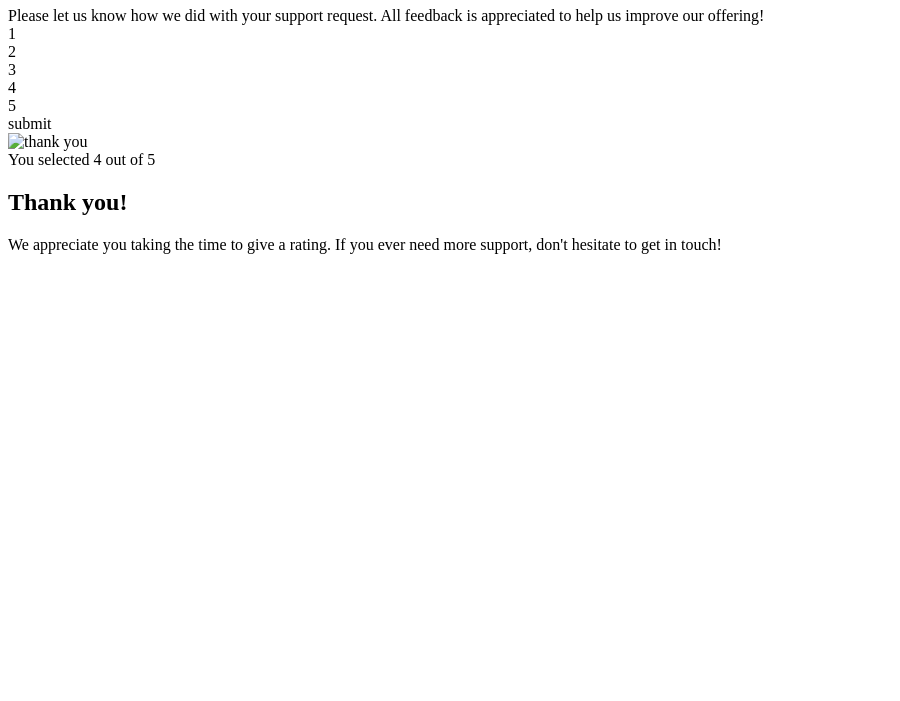
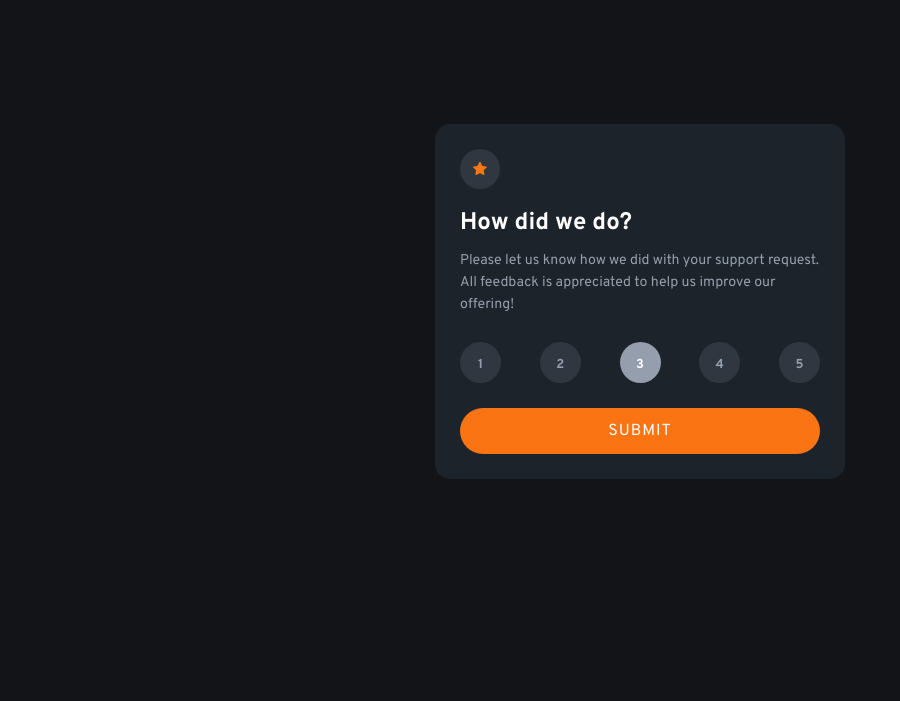
Before and after one commit to jeissongomezdev/Interactive-Rating-Component, a plain HTML site: page index.html in a window 1280 px wide. Shown: the part 99-800 px from the top of the page, without its empty margins (0-900 px from the left). Drawn offline with Linux system fonts and the light colour scheme; the site is published under a folder, as on GitHub Pages, so addresses that start at the root find nothing.

Commit message:
Cambiando ruta de hoja de estilos e imagenes

```diff
--- a/index.html
+++ b/index.html
@@ -15,7 +15,7 @@
       href="https://fonts.googleapis.com/css2?family=Overpass:wght@400;700&display=swap"
       rel="stylesheet"
     />
-    <link rel="stylesheet" href="/styles/styles.css" />
+    <link rel="stylesheet" href="./styles/styles.css" />
     <title>Frontend Mentor | Interactive rating component</title>
   </head>
   <body>
@@ -23,7 +23,7 @@
       <div class="card">
         <div class="card-content-1">
           <div class="star">
-            <img src="/images/icon-star.svg" alt="icon star" />
+            <img src="./images/icon-star.svg" alt="icon star" />
           </div>
           <h1 class="title">How did we do?</h1>
           <div class="text">
@@ -40,7 +40,7 @@
           <div class="submit-btn"><div>submit</div></div>
         </div>
         <div class="card-content-2 hide">
-          <img src="/images/illustration-thank-you.svg" alt="thank you" />
+          <img src="./images/illustration-thank-you.svg" alt="thank you" />
           <div class="result">
             <div>You selected <span class="score">4</span> out of 5</div>
           </div>
```
